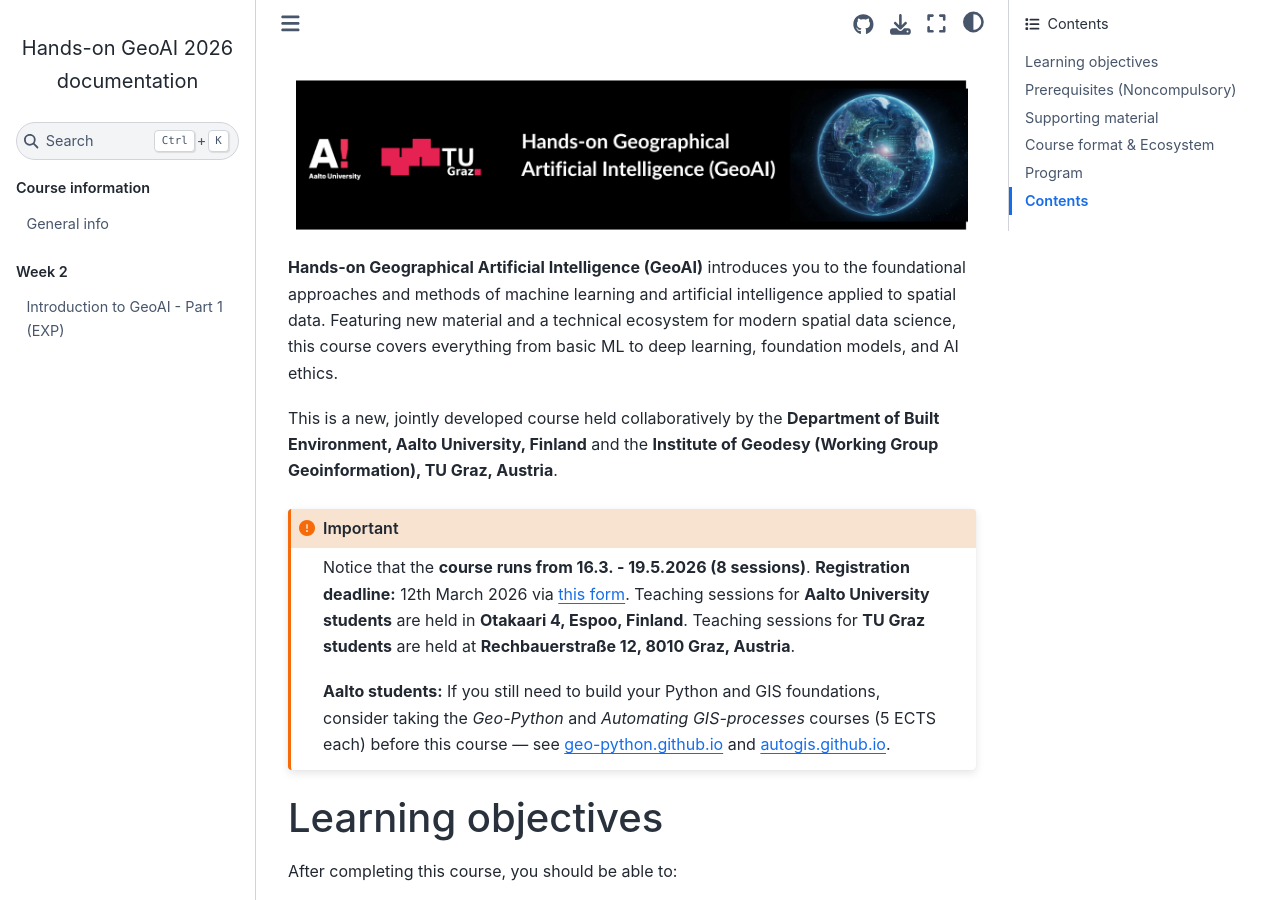
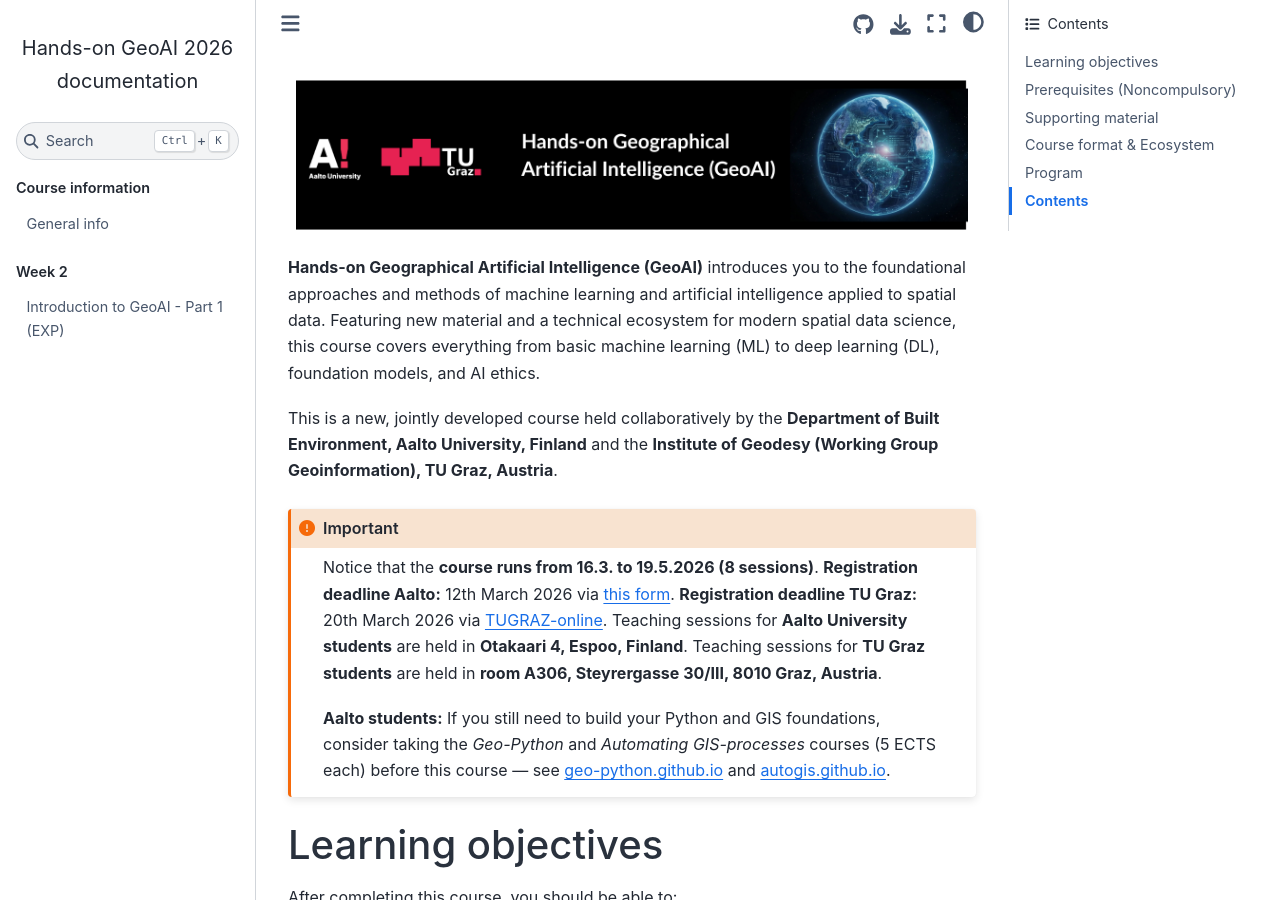
Before and after one commit to Hands-on-GeoAI/course-site, a Sphinx documentation site: the page built from source/index.rst, in a window 1280 px wide and 900 px high. Built offline with Sphinx 7.4.7 and the Sphinx Book theme 1.1.4, drawn with Linux system fonts in a browser that asks for light colours; pages that are not in the unit, such as notebooks, are missing from menus.

Commit message:
Revise GeoAI course information and registration dates
Updated course details and registration deadlines for Aalto University and TU Graz students.

```diff
--- a/source/index.rst
+++ b/source/index.rst
@@ -2,15 +2,16 @@
 
 .. figure:: img/GeoAI_Banner_t.png
 
-**Hands-on Geographical Artificial Intelligence (GeoAI)** introduces you to the foundational approaches and methods of machine learning and artificial intelligence applied to spatial data. Featuring new material and a technical ecosystem for modern spatial data science, this course covers everything from basic ML to deep learning, foundation models, and AI ethics.
+**Hands-on Geographical Artificial Intelligence (GeoAI)** introduces you to the foundational approaches and methods of machine learning and artificial intelligence applied to spatial data. Featuring new material and a technical ecosystem for modern spatial data science, this course covers everything from basic machine learning (ML) to deep learning (DL), foundation models, and AI ethics.
 
 This is a new, jointly developed course held collaboratively by the **Department of Built Environment, Aalto University, Finland** and the **Institute of Geodesy (Working Group Geoinformation), TU Graz, Austria**.
 
 .. important::
-    Notice that the **course runs from 16.3. - 19.5.2026 (8 sessions)**.
-    **Registration deadline:** 12th March 2026 via `this form <https://forms.gle/rgCkE3tTLuc2PW9p6>`__.
+    Notice that the **course runs from 16.3. to 19.5.2026 (8 sessions)**.
+    **Registration deadline Aalto:** 12th March 2026 via `this form <https://forms.gle/rgCkE3tTLuc2PW9p6>`__.
+    **Registration deadline TU Graz:** 20th March 2026 via `TUGRAZ-online <https://online.tugraz.at/tug_online/ee/ui/ca2/app/desktop/#/slc.tm.cp/student/courses/576621>`__.
     Teaching sessions for **Aalto University students** are held in **Otakaari 4, Espoo, Finland**.
-    Teaching sessions for **TU Graz students** are held at **Rechbauerstraße 12, 8010 Graz, Austria**.
+    Teaching sessions for **TU Graz students** are held in **room A306, Steyrergasse 30/III, 8010 Graz, Austria**.
 
     **Aalto students:** If you still need to build your Python and GIS foundations, consider taking the
     *Geo-Python* and *Automating GIS-processes* courses (5 ECTS each) before this course —
```
